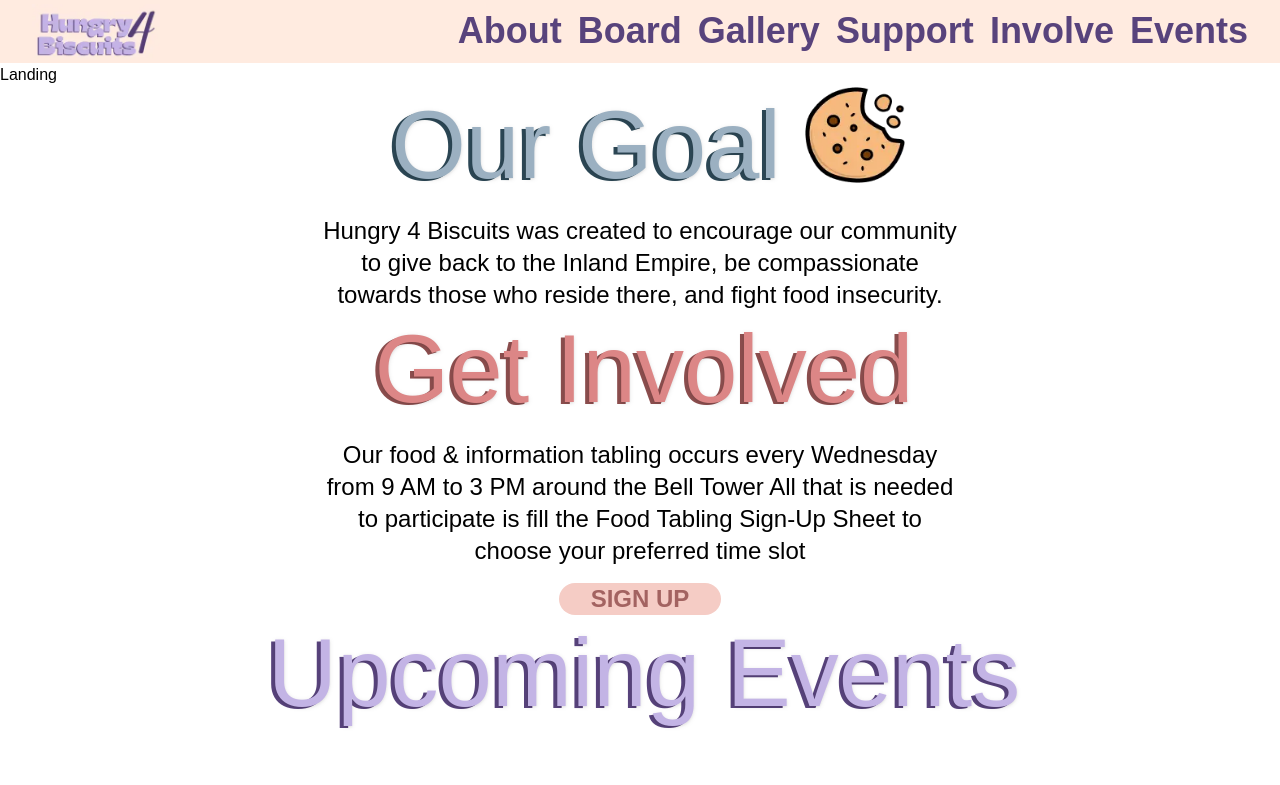
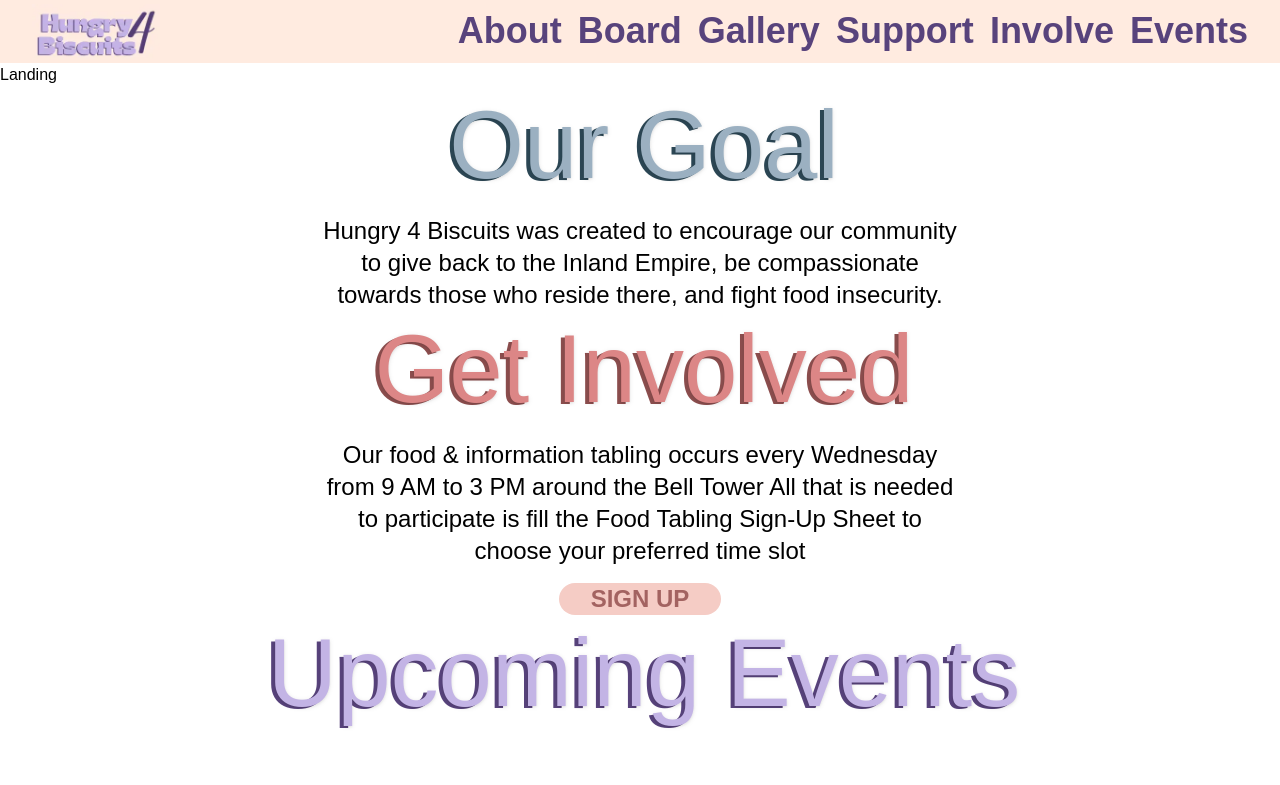
Before and after one commit to acm-ucr/h4b-website, a Next.js app: page / in a window 1280 px wide. Shown: the top 785 px of the page. Built offline with nearby package versions, Linux system fonts and the light colour scheme; a web font is replaced by a local one.

Commit message:
removed cookie

```diff
--- a/src/components/home/Goal.jsx
+++ b/src/components/home/Goal.jsx
@@ -3,7 +3,7 @@ import Title from "../Title";
 const Goal = () => {
   return (
     <div className="flex flex-col justify-center text-center">
-      <Title text="Our Goal" food="chip" />
+      <Title text="Our Goal" />
       <div className="w-1/2 self-center text-2xl">
         Hungry 4 Biscuits was created to encourage our community to give back to
         the Inland Empire, be compassionate towards those who reside there, and
```
